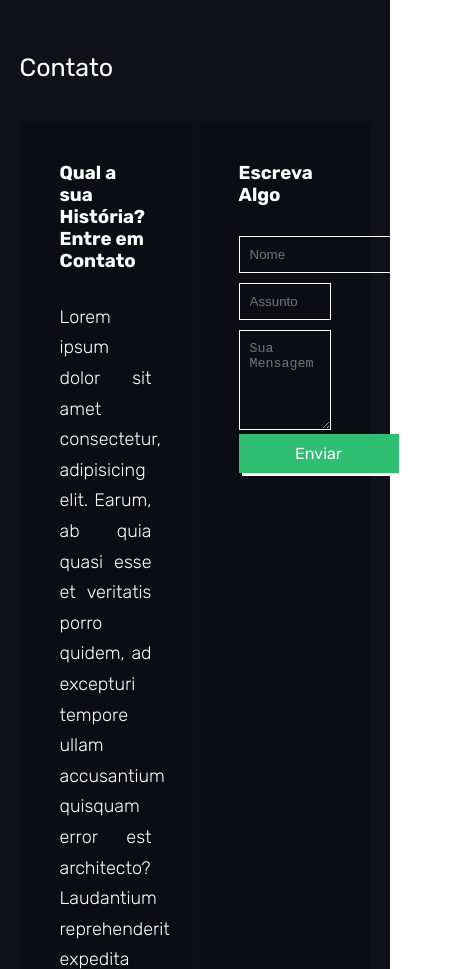
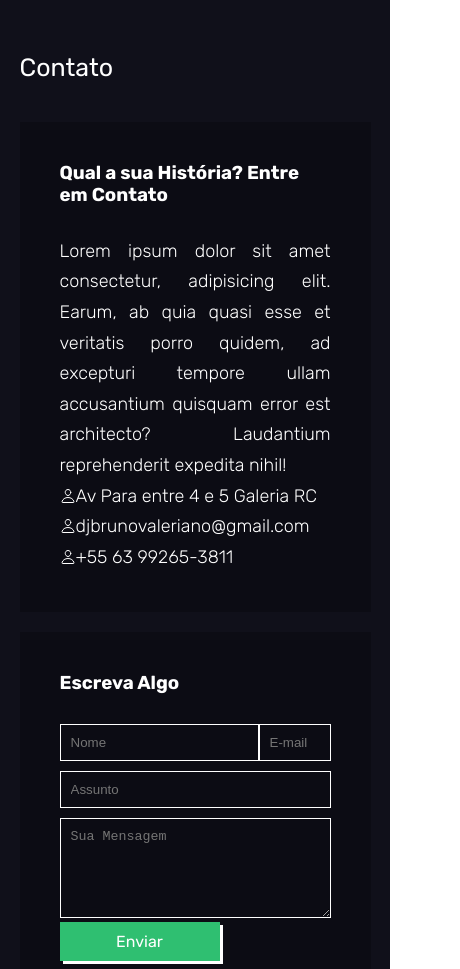
Before and after one commit to dvbSup/Perfil-WEB, a plain HTML site: page index.html in a window 390 px wide. Shown: the part 7420-8389 px from the top of the page, 460 px wide, since content can reach past the window. Drawn offline with nearby package versions, Linux system fonts and the light colour scheme; a web font is replaced by a local one.

Commit message:
Perfil ok
atualizacao ultima

```diff
--- a/style.css
+++ b/style.css
@@ -486,4 +486,8 @@ section#contato textarea {
         width: 100%;
         margin-bottom: 200px;
     }
+    section#contato #contatorow>div {
+        width: 100%;
+        min-width: 300px;
+    }
 }
```
